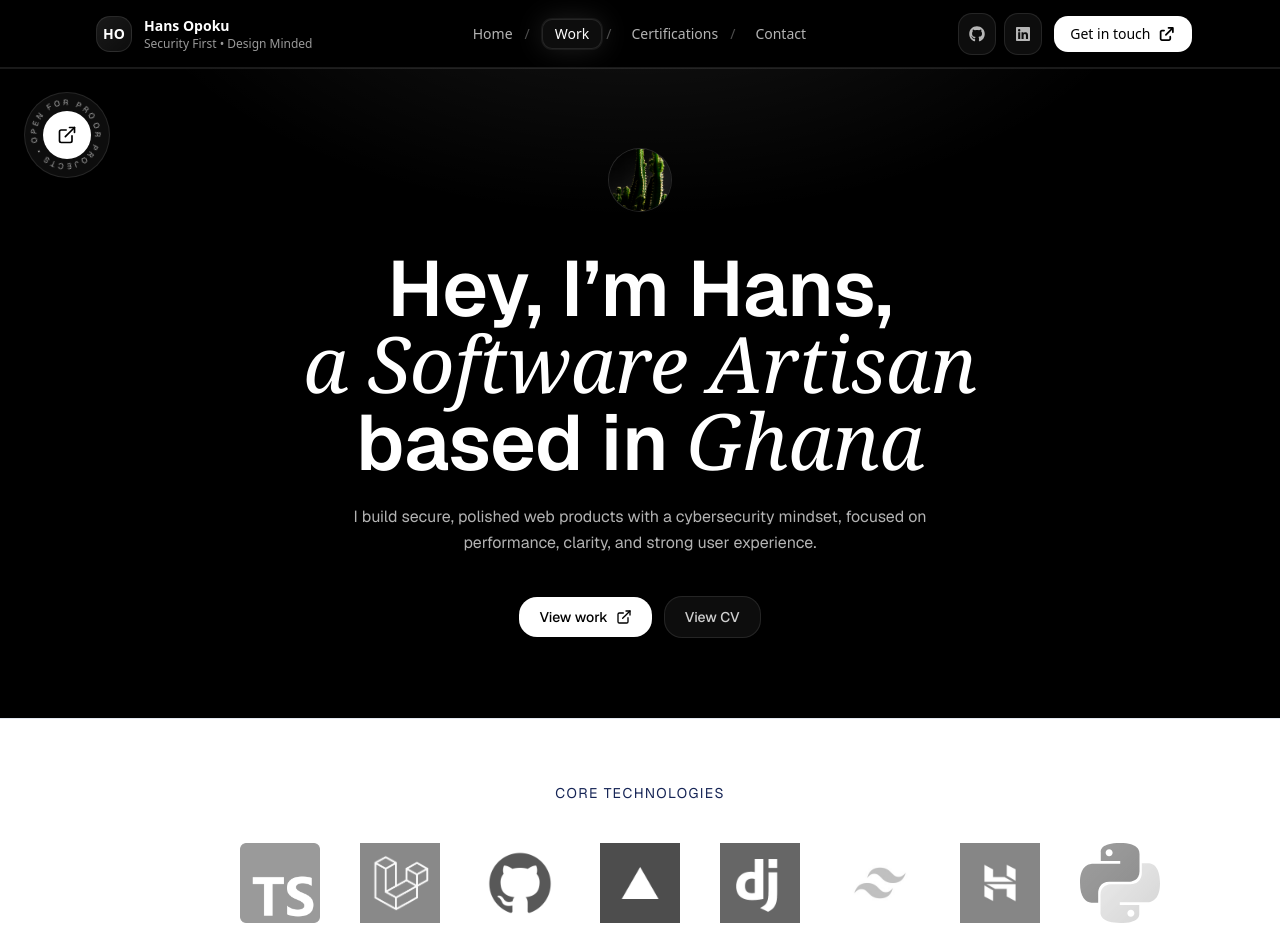
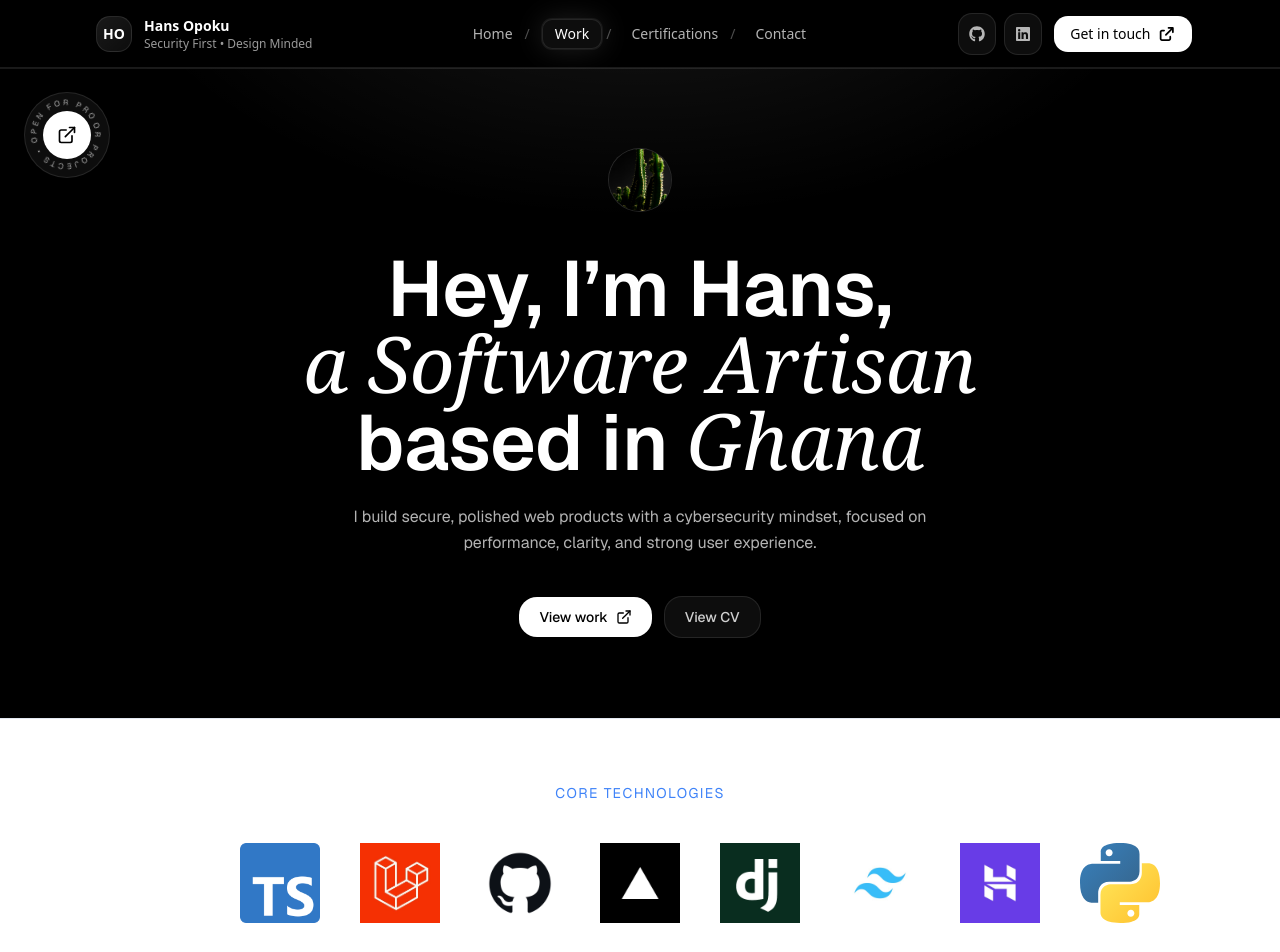
Before and after one commit to HansOheneba/portfolio, a Next.js app: page / in a window 1280 px wide. Shown: the top 952 px of the page. Built offline with nearby package versions, Linux system fonts and the light colour scheme; what tailwindcss-animated would draw is missing.

Commit message:
logos on hover update

```diff
--- a/components/sections/techStackStrip.tsx
+++ b/components/sections/techStackStrip.tsx
@@ -25,7 +25,7 @@ export default function TechStackStrip() {
   return (
     <section className="w-full bg-white py-16 border-y border-slate-200">
       <div className="max-w-6xl mx-auto px-6">
-        <p className="text-center text-sm uppercase tracking-widest text-blue-950 mb-10">
+        <p className="text-center text-sm uppercase tracking-widest text-blue-500 mb-10">
           Core Technologies
         </p>
 
@@ -35,7 +35,7 @@ export default function TechStackStrip() {
               key={tech.name}
               className={[
                 "group relative flex flex-col items-center justify-center",
-                "opacity-70 hover:opacity-100 transition",
+                "opacity-100 transition",
                 "focus-within:opacity-100",
               ].join(" ")}
             >
@@ -46,7 +46,7 @@ export default function TechStackStrip() {
                 height={56}
                 className={[
                   "object-contain w-14 h-14 sm:w-20 sm:h-20",
-                  "grayscale group-hover:grayscale-0 transition duration-300",
+                  "transition duration-300",
                   "group-hover:scale-[1.03]",
                 ].join(" ")}
               />
```
